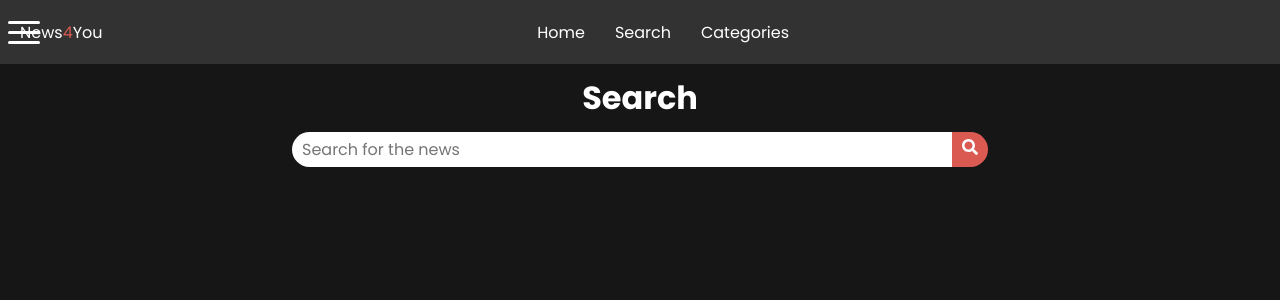
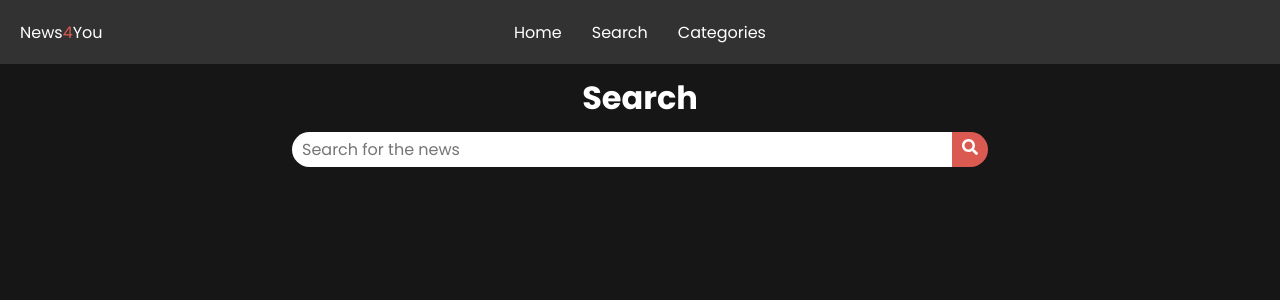
Before and after one commit to arjunbector/News4You, a React (Vite) app: page /search in a window 1280 px wide. Shown: the top 300 px of the page. Built offline with nearby package versions, Linux system fonts and the light colour scheme; no server answers.

Commit message:
Added favicon

```diff
--- a/package.json
+++ b/package.json
@@ -14,7 +14,7 @@
     "react": "^18.2.0",
     "react-dom": "^18.2.0",
     "react-icons": "^4.11.0",
-    "react-router-dom": "^6.18.0"
+    "react-router-dom": "^6.20.1"
   },
   "devDependencies": {
     "@types/react": "^18.2.15",
--- a/src/Components/Navbar/Navbar.jsx
+++ b/src/Components/Navbar/Navbar.jsx
@@ -6,7 +6,7 @@ const Navbar = () => {
   return (
     <div className={styles.navbar}>
       {/* <div className={styles.hamburger_icon} > */}
-          <Hamburger rounded/>
+          {/* <Hamburger rounded/> */}
           {/* </div> */}
         <div className={styles.left}>
       <Link to={"/"}>
--- a/src/Pages/Home.jsx
+++ b/src/Pages/Home.jsx
@@ -3,8 +3,7 @@ import Navbar from "../Components/Navbar/Navbar";
 import styles from "../styles/Home.module.css";
 import NewsCard from "../Components/NewsCard/NewsCard";
 import SkeletonCard from "../Components/Skeleton/SkeletonCard";
-const apiKeys = [import.meta.env.VITE_API_KEY_1, import.meta.env.VITE_API_KEY_2, import.meta.env.VITE_API_KEY_3]
-const api_key = apiKeys[Math.floor(Math.random() * apiKeys.length)];
+const api_key = import.meta.env.VITE_API_KEY;
 const Home = () => {
   const [isLoading, setIsLoading] = useState(true);
   const [data, setData] = useState(null);
@@ -38,6 +37,8 @@ const Home = () => {
       });
   };
 
+  console.log(data);
+
   useEffect(() => {
     getData();
   }, []);
```
Also changed, not shown: 1 other file (tests, documents, lock files or other folders).
